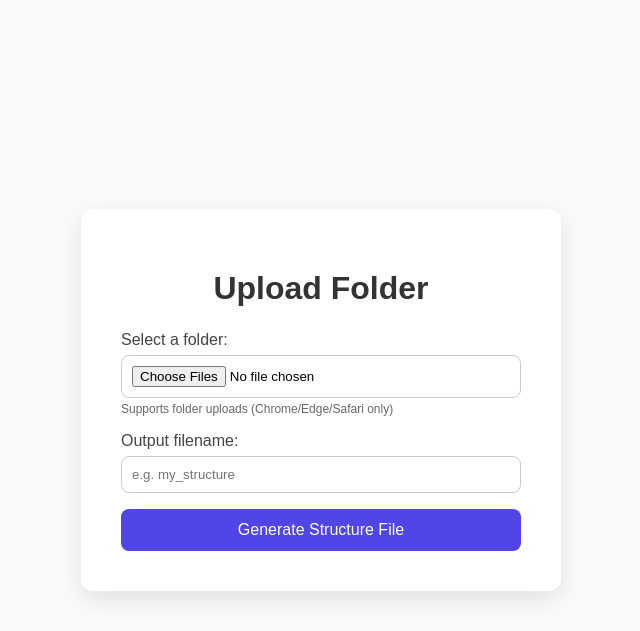
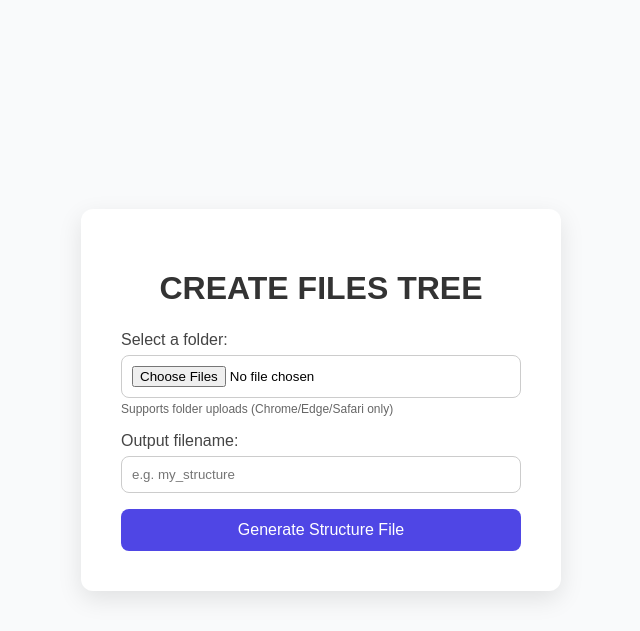
Before and after one commit to rishabhbhartiya/FILESTREE, a Flask app: page / in a window 1280 px wide. Shown: the top 631 px of the page, without its empty margins (319-959 px from the left). Run offline with Flask 3, Linux system fonts and the light colour scheme.

Commit message:
Update index.html

```diff
--- a/templates/index.html
+++ b/templates/index.html
@@ -72,7 +72,7 @@
 </head>
 <body>
     <div class="container">
-        <h1>Upload Folder</h1>
+        <h1>CREATE FILES TREE</h1>
         <form action="/upload" method="post" enctype="multipart/form-data">
             <label for="folder">Select a folder:</label>
             <input type="file" name="folder" id="folder" webkitdirectory directory multiple required>
```
